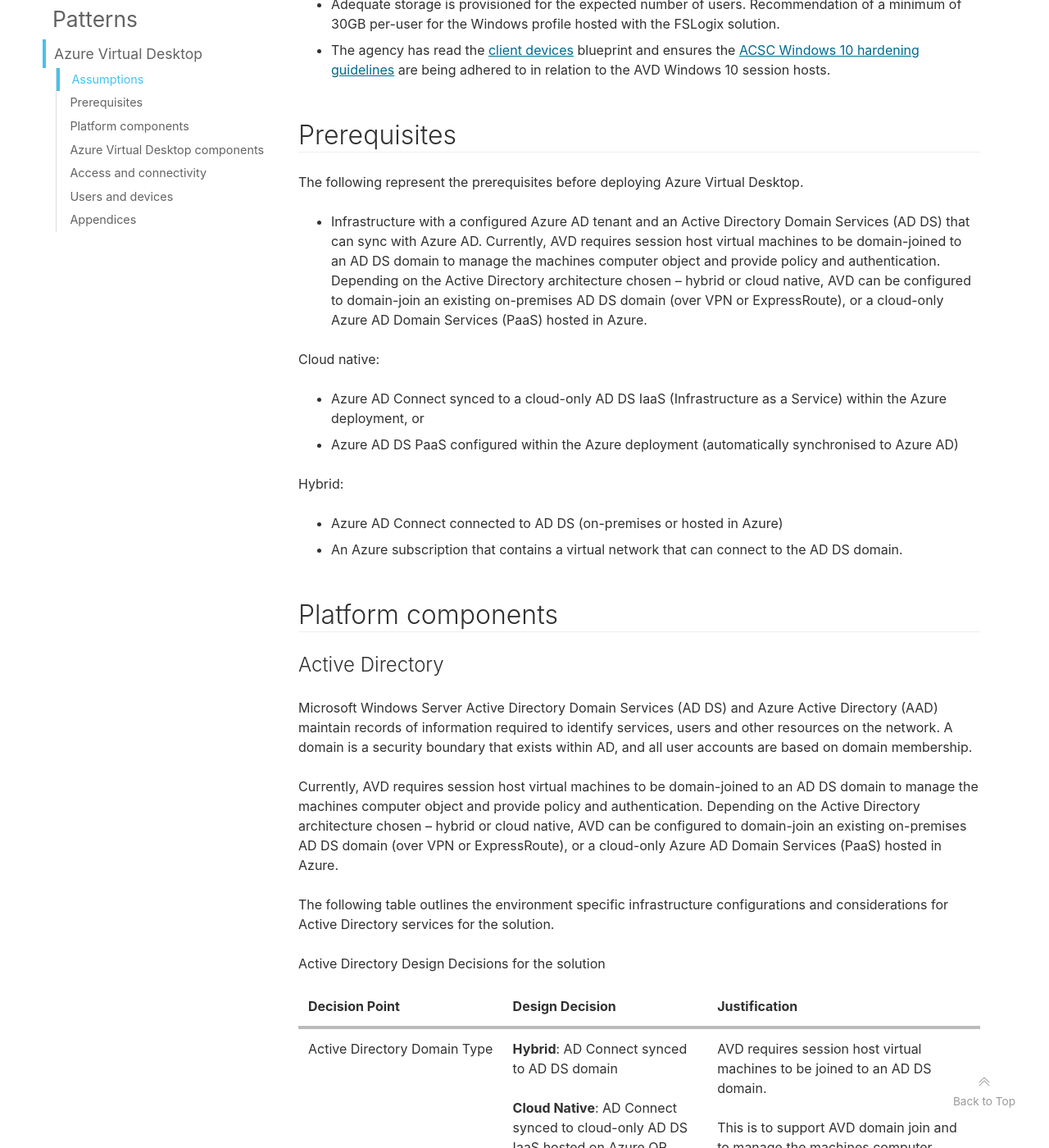
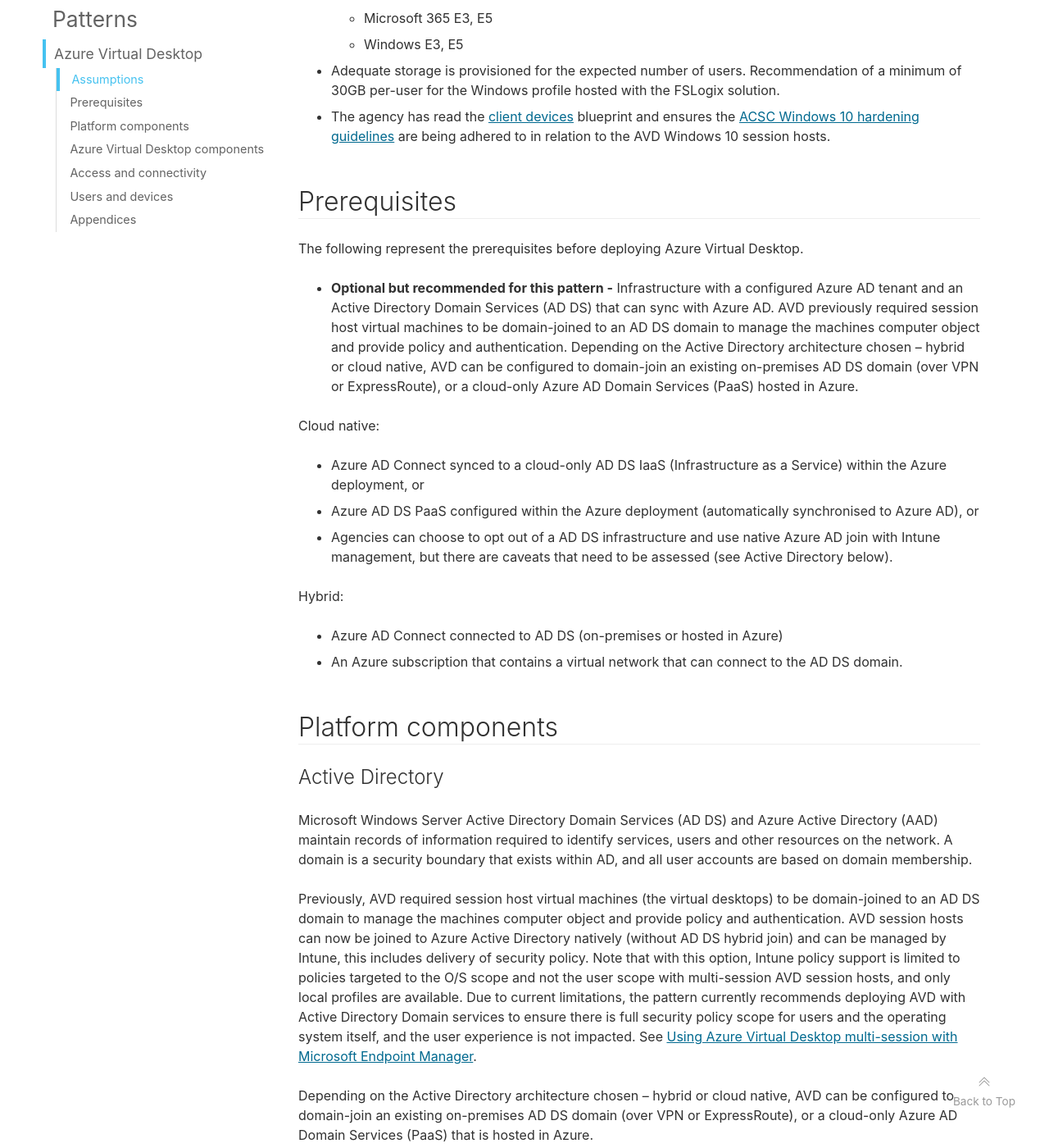
Before and after one commit to ASD-Blueprint/desktop.gov.au, a Jekyll site: the page built from patterns/avd.md, in a window 1280 px wide and 1400 px high, scrolled down 1900 px. Shown: the whole window at 82% size. Built offline with Jekyll 4.4.1, drawn with Linux system fonts in a browser that asks for light colours; comment, search, counter and statistics services are not loaded; some of the changed text lies outside the part shown.

Commit message:
AVD updates
AVD updates

```diff
--- a/patterns/avd.md
+++ b/patterns/avd.md
@@ -4,9 +4,9 @@
 excerpt: Azure Virtual Desktop (AVD) is a PaaS offering that allows administrators to configure, deploy, and manage, scalable flexible solutions. AVD enables administrators to publish full desktops or remote apps. Corporations and departments are able to reduce the number of virtual machines and OS overhead while providing the same resources to users.
 ---
 
-Azure Virtual Desktop (AVD) is a PaaS offering managed by Microsoft that allows administrators to configure, deploy, and manage, scalable flexible solutions. AVD enables administrators to publish full desktops or remote apps from a single host pool or create individual app groupings for different sets of users.
+Azure Virtual Desktop (AVD) is a PaaS offering managed by Microsoft that allows administrators to configure, deploy, and manage, a scalable and flexible virtual desktop solution. AVD enables administrators to publish full virtual desktops or remote applications from a single host pool or create individual applications groupings for different sets of users.
 
-Using the Windows 10 Enterprise multi-session capability exclusively available to Azure Virtual Desktop on Azure services, corporations and departments are able to reduce the number of virtual machines and OS overhead while providing the same resources to users.
+Using the Windows 10 Enterprise multi-session capability exclusively available to Azure Virtual Desktop on Azure services, agencies are able to reduce the number of virtual machines and OS overhead while providing the same resources to users.
 
 AVD provides the following benefits over a traditional Desktop-as-a-Service platform:
 
@@ -15,6 +15,7 @@
 * Bring Your Own Device (BYOD) options to allow for ease of transition.
 * An easy path to modernisation and reduction in data centre expenditure.
 * Provide extended support for legacy desktop operating systems or hosting of legacy applications.
+* Provide a rich work from home or alternate office solution, that is simple to use.
 
 The following sections of this document outline design defaults and guidance when deploying an AVD platform and is to be treated as an addendum to the [client devices](/blueprint/client-devices.html) design.
 
@@ -22,7 +23,7 @@
 
 This diagram shows a typical architectural overview for AVD.
 
-* The user endpoints reside either within an agency’s on-premises network (hybrid) or on the public internet (cloud native). For hybrid deployments, ExpressRoute or a site-to-site VPN extends the on-premises network into Azure. Azure AD Connect integrates the agency’s hybrid identity (Active Directory Domain Services (AD DS)) with Azure Active Directory (Azure AD). Cloud native deployments that do not have a hybrid identity (AD DS) can leverage cloud-native Azure AD Domain Services.
+* The user endpoints reside either within an agency’s on-premises network (hybrid) or on the public internet (cloud native). For hybrid deployments, ExpressRoute or a site-to-site VPN extends the on-premises network into Azure. Azure AD Connect integrates the agency’s hybrid identity (Active Directory Domain Services (AD DS)) with Azure Active Directory (Azure AD). Cloud native deployments that do not have a hybrid identity (AD DS) can leverage cloud-native Azure AD Domain Services or use native Azure AD join with Intune management.
 * The AVD control plane handles Web Access, Gateway, Broker, Diagnostics, and extensibility components like REST APIs.
 * The agency manages AD DS and Azure AD, Azure subscriptions, virtual networks, Azure Storage, and the AVD host pools and workspaces.
 * The agency uses multiple Azure subscriptions in an [enterprise-scale landing zone architecture](https://docs.microsoft.com/en-us/azure/cloud-adoption-framework/ready/enterprise-scale/architecture) as per [Microsoft’s Cloud Adoption Framework](https://docs.microsoft.com/en-us/azure/cloud-adoption-framework/overview) for Azure.
@@ -42,12 +43,13 @@
 
 The following represent the prerequisites before deploying Azure Virtual Desktop.
 
-* Infrastructure with a configured Azure AD tenant and an Active Directory Domain Services (AD DS) that can sync with Azure AD.  Currently, AVD requires session host virtual machines to be domain-joined to an AD DS domain to manage the machines computer object and provide policy and authentication. Depending on the Active Directory architecture chosen – hybrid or cloud native, AVD can be configured to domain-join an existing on-premises AD DS domain (over VPN or ExpressRoute), or a cloud-only Azure AD Domain Services (PaaS) hosted in Azure.
+* **Optional but recommended for this pattern -** Infrastructure with a configured Azure AD tenant and an Active Directory Domain Services (AD DS) that can sync with Azure AD.  AVD previously required session host virtual machines to be domain-joined to an AD DS domain to manage the machines computer object and provide policy and authentication. Depending on the Active Directory architecture chosen – hybrid or cloud native, AVD can be configured to domain-join an existing on-premises AD DS domain (over VPN or ExpressRoute), or a cloud-only Azure AD Domain Services (PaaS) hosted in Azure.
 
 Cloud native:
 
 * Azure AD Connect synced to a cloud-only AD DS IaaS (Infrastructure as a Service) within the Azure deployment, or
-* Azure AD DS PaaS configured within the Azure deployment (automatically synchronised to Azure AD)
+* Azure AD DS PaaS configured within the Azure deployment (automatically synchronised to Azure AD), or
+* Agencies can choose to opt out of a AD DS infrastructure and use native Azure AD join with Intune management, but there are caveats that need to be assessed (see Active Directory below).
 
 Hybrid:
 
@@ -60,7 +62,9 @@
 
 Microsoft Windows Server Active Directory Domain Services (AD DS) and Azure Active Directory (AAD) maintain records of information required to identify services, users and other resources on the network. A domain is a security boundary that exists within AD, and all user accounts are based on domain membership.
 
-Currently, AVD requires session host virtual machines to be domain-joined to an AD DS domain to manage the machines computer object and provide policy and authentication. Depending on the Active Directory architecture chosen – hybrid or cloud native, AVD can be configured to domain-join an existing on-premises AD DS domain (over VPN or ExpressRoute), or a cloud-only Azure AD Domain Services (PaaS) hosted in Azure.
+Previously, AVD required session host virtual machines (the virtual desktops) to be domain-joined to an AD DS domain to manage the machines computer object and provide policy and authentication. AVD session hosts can now be joined to Azure Active Directory natively (without AD DS hybrid join) and can be managed by Intune, this includes delivery of security policy. Note that with this option, Intune policy support is limited to policies targeted to the O/S scope and not the user scope with multi-session AVD session hosts, and only local profiles are available. Due to current limitations, the pattern currently recommends deploying AVD with Active Directory Domain services to ensure there is full security policy scope for users and the operating system itself, and the user experience is not impacted. See [Using Azure Virtual Desktop multi-session with Microsoft Endpoint Manager](https://docs.microsoft.com/en-us/mem/intune/fundamentals/azure-virtual-desktop-multi-session).
+
+Depending on the Active Directory architecture chosen – hybrid or cloud native, AVD can be configured to domain-join an existing on-premises AD DS domain (over VPN or ExpressRoute), or a cloud-only Azure AD Domain Services (PaaS) that is hosted in Azure.
 
 The following table outlines the environment specific infrastructure configurations and considerations for Active Directory services for the solution.
 
@@ -68,7 +72,7 @@
 
 Decision Point | Design Decision | Justification
 --- | --- | ---
-Active Directory Domain Type | **Hybrid**: AD Connect synced to AD DS domain<br><br>**Cloud Native**: AD Connect synced to cloud-only AD DS IaaS hosted on Azure OR Azure AD DS PaaS configured on the Azure Platform (automatically synced to Azure AD) | AVD requires session host virtual machines to be joined to an AD DS domain.<br><br>This is to support AVD domain join and to manage the machines computer object and provide policy and authentication. Depending on the Active Directory architecture – hybrid or cloud native AVD can be configured to sync with an existing on-premises AD DS domain, or a cloud-only AD DS IaaS or Azure AD DS PaaS service hosted in Azure.<br><br>Currently, Virtual machines cannot be natively Azure AD-joined only.
+Active Directory Domain Type | **Hybrid**: AD Connect synced to AD DS domain<br><br>**Cloud Native**: AD Connect synced to cloud-only AD DS IaaS hosted on Azure OR Azure AD DS PaaS configured on the Azure Platform (automatically synced to Azure AD) | This pattern requires session host virtual machines to be joined to an AD DS domain to support user policy delivery as well as roaming profile support with FSLogix.<br><br>Depending on the Active Directory architecture – hybrid or cloud native AVD can be configured to sync with an existing on-premises AD DS domain, or a cloud-only AD DS IaaS or Azure AD DS PaaS service hosted in Azure.
 Active Directory Domain | [Domain Name] | A new or current AD DS domain will be leveraged for the AVD solution.
 Active Directory Domain Functional Level (Hybrid Only) | Windows Server 2016 functional level | Latest support AD Functional level and supported by the AVD service.
 Single Sign On | Optional – AD FS is required and supported with Web Client and Windows Client only. | Active Directory Federation Services (AD FS) is required to [support Single Sign On](https://docs.microsoft.com/en-us/azure/virtual-desktop/configure-adfs-sso) (SSO) from the RD Gateway logon point through to the AVD desktop.
@@ -82,13 +86,13 @@
 
 ### Group policies
 
-Group policies provide a user experience tailored to the needs and security requirements of an organisation. Policies are created and managed using the Group Policy Management Console (GPMC). Group policy is still required for session hosts when using pooled-random session hosts, which is currently not supported with Intune.
+Group policies provide a user experience tailored to the needs and security requirements of an organisation. Policies are created and managed using the Group Policy Management Console (GPMC). Group policy is still required for session hosts when using pooled-random multi-session hosts, which is currently not supported with Intune.
 
 The following tables describe the Group Policy design decisions for the solution.
 
 Decision Point | Design Decision | Justification
 --- | --- | ---
-Group Policy template versions (ADMX) | **Windows**: Windows 10 Enterprise (1909 / 20H2 / 21H1)<br>**Microsoft Office**: Microsoft 365 Apps for enterprise / Office 2016 / 2019 / June 2020<br><br>Design Decisions for OS and Office versions, refer to [client devices design](https://desktop.gov.au/blueprint/client-devices.html). | ADMXs required to support the current SAC release of Windows 10, Microsoft 365 and Microsoft Defender for Endpoint.
+Group Policy template versions (ADMX) | **Windows**: Windows 10 Enterprise ( 21H1)<br>**Microsoft Office**: Microsoft 365 Apps for enterprise / Office 2016 / 2019<br><br>Design Decisions for OS and Office versions, refer to [client devices design](https://desktop.gov.au/blueprint/client-devices.html). | ADMXs required to support the current SAC release of Windows 10, Microsoft 365 and Microsoft Defender for Endpoint.
 Group Policy Inheritance | Enabled | The session host desktop policies will be linked to a new OU structure. No existing policies will be used.
 Group Policy Loopback Mode | Replace Mode | Loopback processing in Replace Mode will be configured to allow finer grained user policies to be linked at the computers OU level.
 ACSC Hardening Guidelines – [Hardening Windows 10](https://www.cyber.gov.au/acsc/view-all-content/publications/hardening-microsoft-windows-10-version-21h1-workstations), [Microsoft Office Macro Security](https://www.cyber.gov.au/sites/default/files/2019-03/Microsoft_Office_Macro_Security.pdf) and [MS Office](https://www.cyber.gov.au/acsc/view-all-content/publications/hardening-microsoft-office-365-proplus-office-2019-and-office-2016). | Deployed | Ensures the ACSC Windows 10 and Office Macro Security hardening recommendations have been assessed and appropriately applied to devices via custom group policies.<br><br>The Client Devices Design Blueprint advice will be followed to harden the AVD VM’s except where it does not apply (I.e., Any recommendations that only apply to physical desktop machines and not VM’s).  For example, the following outlined hardening recommendations from the guide will not be applied:<br><br>* Early Launch Antimalware<br>* Measured Boot<br>* Secure Boot<br>* BIOS and UEFI passwords<br>* Boot devices<br>* CD burner access<br><br>Exact configurations per the ACSC guidelines will be included in the ‘As-Built As-Configured’ documentation.
@@ -155,7 +159,7 @@
 Office Cache Data | Enabled | Office 365 cache data will be stored in the O365 container.
 OneDrive Data | Enabled | OneDrive data will be stored in the O365 container.
 OneNote Data | Enabled | OneNote data will be stored in the O365 container.
-Outlook Data | Enabled Outlook data will be stored in the O365 container.
+Outlook Data | Enabled Outlook data will be stored in the O365 container.|Outlook data will be stored in the O365 container.
 Outlook Personalisation Data | Enabled | Outlook personalisation data will be stored in the O365 container.
 SharePoint Data | Enabled | SharePoint data will be stored in the O365 container.
 Teams Data | Enabled | Teams data will be stored in the O365 container.
@@ -198,7 +202,7 @@
 Windows 10 Enterprise and Windows 10 Enterprise Multi Session License Entitlements | Microsoft 365 E3/E5 <br>Windows E3/E5 | Any of these licensing entitlements will provide access to Windows 10 and Windows 10 Multisession on Azure.
 Encryption | TLS 1.2 | [TLS 1.2 is used for all connections](https://docs.microsoft.com/en-us/azure/virtual-desktop/network-connectivity) initiated from the clients and session hosts to the Azure Virtual Desktop infrastructure components.
 Identity and Access Configuration | Refer to AVD Control Plane Configuration table | To meet the requirements of this design
-Connectivity | Optimised through SIG public internet | AVD does not currently support [ExpressRoute](https://docs.microsoft.com/en-us/azure/expressroute/expressroute-faqs) optimisation, it is recommended that outgoing connections from within the agency to AVD desktops are optimised by bypassing the agency web proxy, but still egressing the agency’s SIG (direct route). Connections outside of the environment will connect using the public internet. <br><br>Note: at time of writing, [Azure RDP Shortpath](https://docs.microsoft.com/en-us/azure/virtual-desktop/shortpath) is a preview feature which supports direct connection to session hosts in with hybrid connectivity configurations.
+Connectivity | Agency decision point: <br />Optimised through SIG public internet or RDP Shortpath | AVD does not currently support [ExpressRoute](https://docs.microsoft.com/en-us/azure/expressroute/expressroute-faqs) optimisation with Microsoft peering. It is recommended that outgoing connections from within the agency to AVD desktops are optimised by either bypassing the agency web proxy, but still egressing the agency’s SIG (direct route) or utilising [Azure RDP Shortpath](https://docs.microsoft.com/en-us/azure/virtual-desktop/shortpath) if there is direct line of sight to the Azure Landing zone inside the organisation.<br><br />RDP Shortpath is the recommended approach where it is available the agency.
 
 AVD Control Plane Configuration table:
 
@@ -461,17 +465,17 @@
 * **Android Remote Desktop Client** – Allows users to access Azure Virtual Desktop resources directly from an Android device or a Chromebook that supports the Google Play Store.
 * **MacOS Remote Desktop Client** –Allows users to access Azure Virtual Desktop resources from an Apple computer.
 * **iOS Remote Desktop Client** – Allows users to access Azure Virtual Desktop resources directly from an iOS device (iPhones and iPads).
-* **RDP Shortpath** – Is an Azure Virtual Desktop optimisation feature that allows the client device to establish a direct UDP-based connection between the Remote Desktop Client and the Session host. The feature requires that the client has routing capability into the Azure VNet where the Session hosts reside.
+* **RDP Shortpath** – Is an Azure Virtual Desktop optimisation feature that allows the client device to establish a direct UDP-based connection between the Remote Desktop Client and the Session host. The feature requires that the client has routing capability into the Azure VNet where the Session hosts reside. This connection method offers a secure reliable and low latency connection directly to Azure for agencies that meet the requirements.
 
 The table below describes the Client Access design decisions for the solution.
 
 Decision Point | Design Decision | Justification
 --- | --- | ---
-Primary Client Access | Web Client (HTML5)<br>Windows Desktop Client | User will primarily access AVD resources using the [Web Client](https://docs.microsoft.com/en-us/azure/virtual-desktop/user-documentation/connect-web) (HTML5) and the Windows Desktop Client.
+Primary Client Access | Web Client (HTML5)<br>Windows Desktop Client | User will primarily access AVD resources using the [Web Client](https://docs.microsoft.com/en-us/azure/virtual-desktop/user-documentation/connect-web) (HTML5) and the Windows Desktop Client.<br /><br />The Windows Desktop client installed on a Windows Desktop client is the recommend client access method as it provides support for RDP Shortpath.
 Browser Support | Microsoft Edge<br>Apple Safari<br>Mozilla Firefox<br>Google Chrome | All current browsers advised by Microsoft which have HTML5 compatibility will be supported.
 Conditional Access App Exclusions | Exclude from blocking policies:<br>Windows Virtual Desktop<br>Windows Virtual Desktop Client<br>Include in MFA grant policy:<br>Windows Virtual Desktop<br>Windows Virtual Desktop Client | Exclusion of any “All Cloud Apps” policies that prevent the use of Azure Virtual Desktop should be implemented to allow connectivity from non-agency endpoints.
 Conditional Access Session Control | Set to 14 hours (when KMSI enabled) | Session Control policy should be implemented to enforce MFA after long periods when KMSI (Keep me Signed In) is implemented.
-RDP Shortpath | Not configured | At time of writing, this feature is in Public Preview.
+RDP Shortpath | Configured | RDP Shortpath should be enabled if there is line of sight to the Azure Landing Zone, as it offers better reliability and consistent latency when compared to an Internet connection.
 
 ## Users and devices
 
@@ -527,7 +531,7 @@
 Decision Point | Design Decision | Justification
 --- | --- | ---
 Device Ownership | Corporate Devices (Intune Managed)<br>BYOD Device (External AVD Access) | Both corporate and BYOD devices may access the AVD solution.
-Device Types | Corporate Devices (Windows)<br>BYOD Devices (Any Supported AVD Platform) | Government agencies primarily utilise PCs to access the environments and BYOD will need to access via a support platform or a HTML5 capable browser.
+Device Types | Corporate Devices (Windows)<br>BYOD Devices (Any Supported AVD Platform) | Government agencies primarily utilise PCs to access the environments and BYOD will need to access via a support platform or a HTML5 capable browser.<br />A Windows Client desktop is the preferred method for supportability.
 Supported Client Devices and Web Clients | See Supported [Client Devices](https://docs.microsoft.com/en-us/windows-server/remote/remote-desktop-services/clients/remote-desktop-clients) and [Web Clients](https://docs.microsoft.com/en-us/azure/virtual-desktop/user-documentation/connect-web) | Any of the supported client devices or web clients can be used to access the AVD platform.
 Client Device Configuration | Refer to Client Device Considerations table | To meet the requirements of this solution.
 
@@ -535,7 +539,7 @@
 
 Decision Point | Design Decision | Justification
 --- | --- | ---
-Windows Desktop Client Version | Latest version | To ensure all security enhancements and feature availability.  Corporate devices will be managed centrally.<br><br>For BYOD, users will be expected to install the client manually or use HTML5 client.
+Windows Desktop Client Version | Latest version | To ensure all security enhancements and feature availability.  Corporate devices will be managed centrally.<br><br>For BYOD, users will be expected to install the client manually or use HTML5 client. The full desktop client is recommended.
 Base Installation Switches, if required | `RemoteDesktop.msi /qn` | Silent install for Remote Desktop client when using Device Management / AD Software Deployment.
 Auto Discovery | Corporate Email | Set up DNS TXT Record for [Email Address Discovery](https://docs.microsoft.com/en-us/windows-server/remote/remote-desktop-services/rds-email-discovery).
 User Restrictions | **Corporate Devices - Intune Managed**<br>Not Applicable<br><br>**BYOD Device – User Managed**<br>Drive redirection or mapping prohibited<br>Local printing prohibited<br>Clipboard prohibited<br>USB redirection prohibited | To enforce security requirements for data loss prevention.<br><br>To copy data to environment it is recommend using USB file transfer from Intune PROTECTED devices using approved USB devices.
```
Also changed, not shown: other parts of patterns/avd.md (+3 -3 lines), assets/images/patterns/avd-typical-avd-architecture.png, 1 other file.
